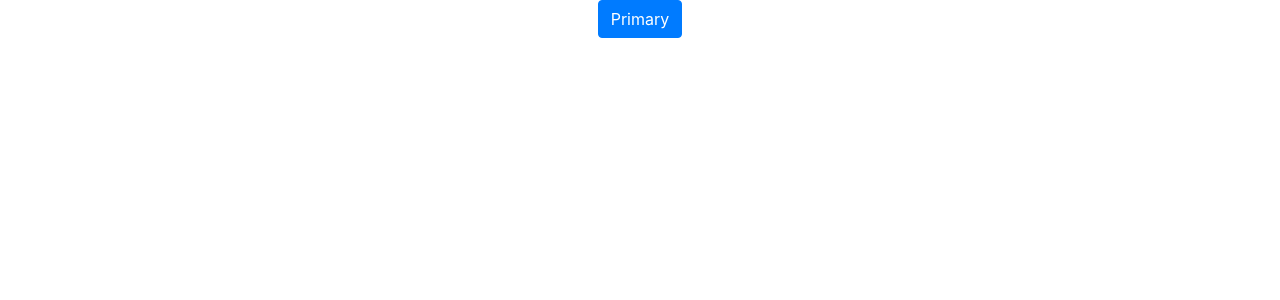
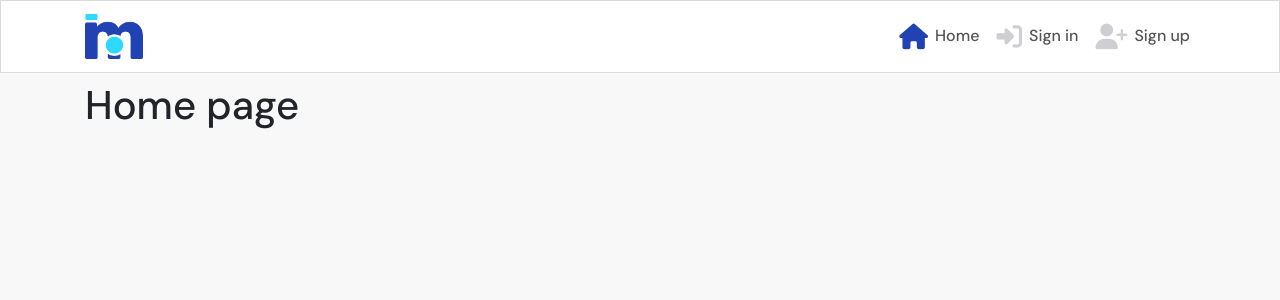
Before and after one commit to Yuss76A/moments, a React (Create React App) app: page / in a window 1280 px wide. Shown: the top 300 px of the page. Built offline with nearby package versions, Linux system fonts and the light colour scheme.

Commit message:
created our navbar and added the sign-in and sign-up routes.

```diff
--- a/public/index.html
+++ b/public/index.html
@@ -2,7 +2,7 @@
 <html lang="en">
   <head>
     <meta charset="utf-8" />
-    <link rel="icon" href="%PUBLIC_URL%/favicon.ico" />
+    <link rel="icon" href="%PUBLIC_URL%/favicon-16x16.png" />
     <meta name="viewport" content="width=device-width, initial-scale=1" />
     <meta name="theme-color" content="#000000" />
     <meta
@@ -20,8 +20,17 @@
     integrity="sha384-B0vP5xmATw1+K9KRQjQERJvTumQW0nPEzvF6L/Z6nronJ3oUOFUFpCjEUQouq2+l"
     crossorigin="anonymous"
   />
-
+  <link
+      rel="manifest"
+      href="%PUBLIC_URL%/manifest.json"
+      crossorigin="use-credentials"
+  />
+  <script
+      src="https://kit.fontawesome.com/141969ba89.js"
+      crossorigin="anonymous"
+  ></script>
     <link rel="manifest" href="%PUBLIC_URL%/manifest.json" crossorigin="use-credentials" />
+    <link href="https://fonts.googleapis.com/css2?family=DM+Sans:wght@500;700&display=swap" rel="stylesheet" />
     <!--
       Notice the use of %PUBLIC_URL% in the tags above.
       It will be replaced with the URL of the `public` folder during the build.
--- a/src/App.css
+++ /dev/null
@@ -1,38 +0,0 @@
-.App {
-  text-align: center;
-}
-
-.App-logo {
-  height: 40vmin;
-  pointer-events: none;
-}
-
-@media (prefers-reduced-motion: no-preference) {
-  .App-logo {
-    animation: App-logo-spin infinite 20s linear;
-  }
-}
-
-.App-header {
-  background-color: #282c34;
-  min-height: 100vh;
-  display: flex;
-  flex-direction: column;
-  align-items: center;
-  justify-content: center;
-  font-size: calc(10px + 2vmin);
-  color: white;
-}
-
-.App-link {
-  color: #61dafb;
-}
-
-@keyframes App-logo-spin {
-  from {
-    transform: rotate(0deg);
-  }
-  to {
-    transform: rotate(360deg);
-  }
-}
--- a/src/App.js
+++ b/src/App.js
@@ -1,11 +1,20 @@
-import logo from './logo.svg';
-import Button from 'react-bootstrap/Button';
-import './App.css';
+import styles from "./App.module.css";
+import NavBar from "./components/NavBar";
+import Container from "react-bootstrap/Container";
+import { Route, Switch } from "react-router-dom";
 
 function App() {
   return (
-    <div className="App">
-    <Button variant="primary">Primary</Button>
+    <div className={styles.App}>
+      <NavBar />
+      <Container className={styles.Main}>
+        <Switch>
+          <Route exact path="/" render={() => <h1>Home page</h1>} />
+          <Route exact path="/signin" render={() => <h1>Sign in</h1>} />
+          <Route exact path="/signup" render={() => <h1>Sign up</h1>} />
+          <Route render={() => <p>Page not found!</p>} />
+        </Switch>
+      </Container>
     </div>
   );
 }
--- /dev/null
+++ b/src/App.module.css
@@ -0,0 +1,40 @@
+.App {
+    font-family: "DM Sans", sans-serif;
+    background-color: #f8f8f8;
+    min-height: 100vh;
+  }
+
+  .Main {
+    padding-top: 81px;
+  }
+
+  * {
+    box-sizing: border-box;
+  }
+
+  a {
+    color: #555555;
+    transition: color ease-in-out 0.3s;
+  }
+
+  a:hover {
+    text-decoration: none;
+  }
+
+  a:hover i {
+    color: #2142b2;
+    transition: color ease-in-out 0.3s;
+  }
+
+  i {
+    color: #cfced3;
+    font-size: 1.6rem;
+    padding: 7px;
+    vertical-align: middle;
+  }
+
+  i:hover {
+    cursor: pointer;
+    transition: color ease-in-out 0.3s;
+    color: #2142b2;
+  }
--- /dev/null
+++ b/src/components/NavBar.js
@@ -0,0 +1,48 @@
+import React from "react";
+import { Navbar, Container, Nav } from "react-bootstrap";
+import logo from "../assets/logo.png";
+import styles from "../styles/NavBar.module.css";
+import { NavLink } from "react-router-dom";
+
+const NavBar = () => {
+  return (
+    <Navbar className={styles.NavBar} expand="md" fixed="top">
+      <Container>
+        <NavLink to="/">
+          <Navbar.Brand>
+            <img src={logo} alt="logo" height="45" />
+          </Navbar.Brand>
+        </NavLink>
+        <Navbar.Toggle aria-controls="basic-navbar-nav" />
+        <Navbar.Collapse id="basic-navbar-nav">
+          <Nav className="ml-auto text-left">
+            <NavLink
+              exact
+              className={styles.NavLink}
+              activeClassName={styles.Active}
+              to="/"
+            >
+              <i className="fas fa-home"></i>Home
+            </NavLink>
+            <NavLink
+              className={styles.NavLink}
+              activeClassName={styles.Active}
+              to="/signin"
+            >
+              <i className="fas fa-sign-in-alt"></i>Sign in
+            </NavLink>
+            <NavLink
+              to="/signup"
+              className={styles.NavLink}
+              activeClassName={styles.Active}
+            >
+              <i className="fas fa-user-plus"></i>Sign up
+            </NavLink>
+          </Nav>
+        </Navbar.Collapse>
+      </Container>
+    </Navbar>
+  );
+};
+
+export default NavBar;
--- a/src/index.js
+++ b/src/index.js
@@ -3,12 +3,15 @@ import ReactDOM from 'react-dom';
 import './index.css';
 import App from './App';
 import reportWebVitals from './reportWebVitals';
+import { BrowserRouter as Router } from "react-router-dom";
 
 ReactDOM.render(
   <React.StrictMode>
-    <App />
+    <Router>
+      <App />
+    </Router>
   </React.StrictMode>,
-  document.getElementById('root')
+  document.getElementById("root")
 );
 
 // If you want to start measuring performance in your app, pass a function
--- /dev/null
+++ b/src/styles/NavBar.module.css
@@ -0,0 +1,12 @@
+.NavBar {
+    background-color: #ffffff;
+    border: 1px solid #dadadf;
+  }
+
+  .NavLink {
+    padding: 5px;
+  }
+
+  .Active i {
+    color: #2142b2;
+  }
```
Also changed, not shown: public/favicon-16x16.png (added), src/assets/logo.png (added).
